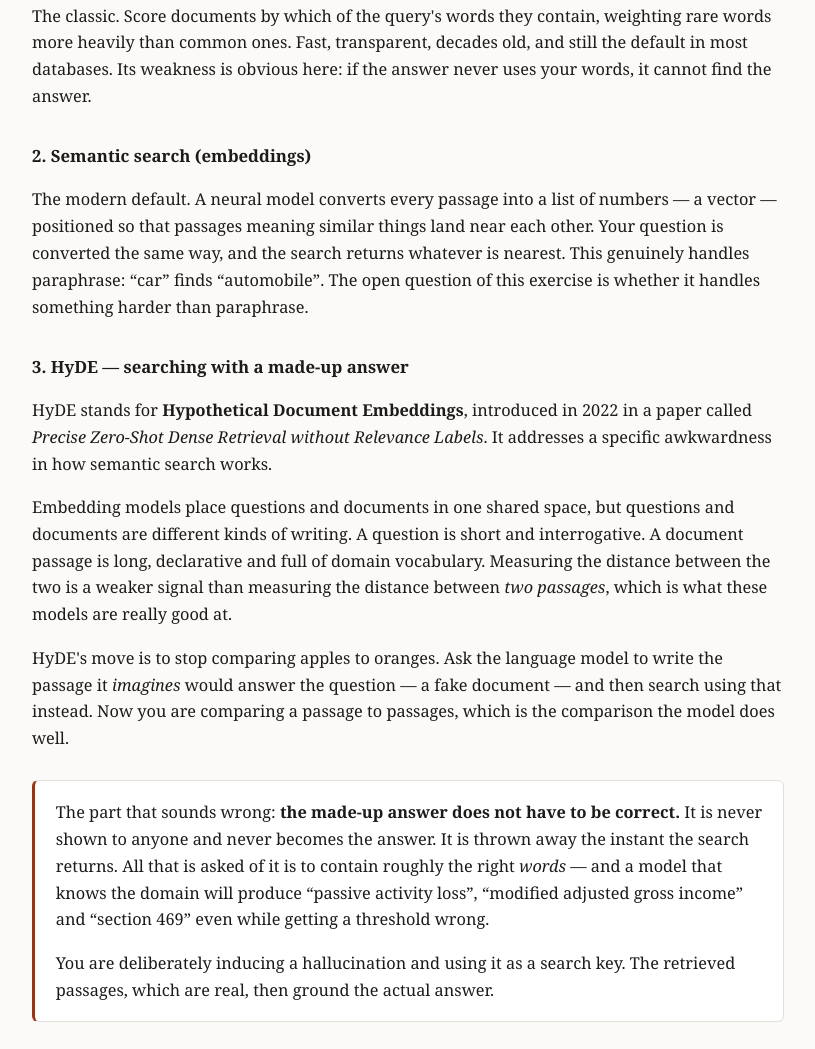
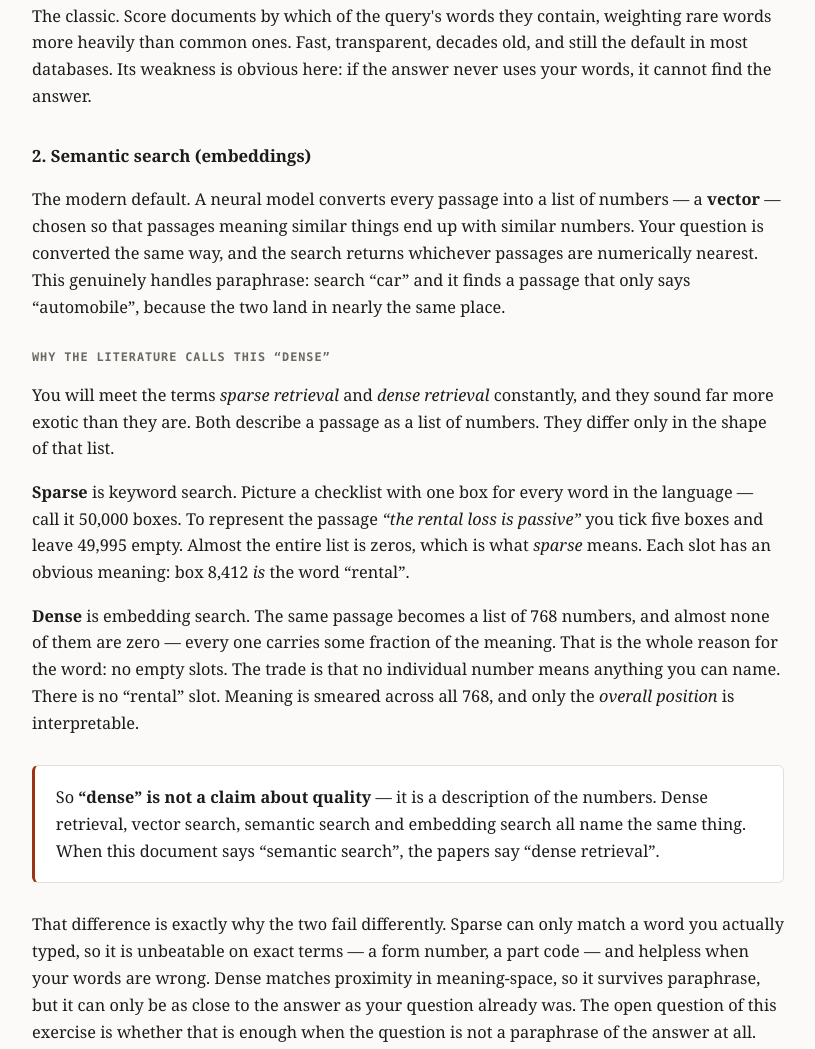
Before and after one commit to davidbmar/rag-bakeoff, a plain HTML site: page docs/index.html in a window 1280 px wide. Shown: the part 2491-3540 px from the top of the page, without its empty margins (232-1047 px from the left). Drawn offline with Linux system fonts and the light colour scheme.

Commit message:
docs: explain sparse and dense rather than avoiding the words
Removing "dense" from the prose dodged the question a reader had actually
asked. The terms are unavoidable the moment anyone reads a paper on this, so
the document now explains them where semantic search is introduced.

Both describe a passage as a list of numbers and differ only in the shape of
that list: sparse keeps one slot per vocabulary word and leaves 49,995 of
50,000 empty, with every slot naming a word you can point at; dense uses 768
numbers of which almost none are zero, none of which means anything on its own.
Hence the names — it is a description of the numbers, not a claim about
quality.

That difference is also why the two fail differently, which the section now
draws out: sparse can only match a word you typed, dense can only get as close
as your question already was.

Co-Authored-By: Claude Opus 5 (1M context) <noreply@anthropic.com>

```diff
--- a/docs/index.html
+++ b/docs/index.html
@@ -32,6 +32,11 @@
           letter-spacing: .08em; text-transform: uppercase; color: var(--muted); }
   h2 { font-size: 1.35rem; margin: 3rem 0 .9rem; letter-spacing: -.01em; }
   h3 { font-size: 1.05rem; margin: 2rem 0 .5rem; }
+  h4 {
+    font: 600 .74rem/1.4 ui-monospace, SFMono-Regular, Menlo, monospace;
+    letter-spacing: .08em; text-transform: uppercase; color: var(--muted);
+    margin: 1.75rem 0 .6rem;
+  }
   p, li { font-size: 1.02rem; }
   a { color: var(--accent); }
   code, pre { font-family: ui-monospace, SFMono-Regular, Menlo, monospace; }
@@ -215,11 +220,57 @@
 <h3>2. Semantic search (embeddings)</h3>
 <p>
   The modern default. A neural model converts every passage into a list of
-  numbers — a vector — positioned so that passages meaning similar things land
-  near each other. Your question is converted the same way, and the search
-  returns whatever is nearest. This genuinely handles paraphrase: “car” finds
-  “automobile”. The open question of this exercise is whether it handles
-  something harder than paraphrase.
+  numbers — a <strong>vector</strong> — chosen so that passages meaning similar
+  things end up with similar numbers. Your question is converted the same way,
+  and the search returns whichever passages are numerically nearest. This
+  genuinely handles paraphrase: search “car” and it finds a passage that only
+  says “automobile”, because the two land in nearly the same place.
+</p>
+
+<h4>Why the literature calls this “dense”</h4>
+
+<p>
+  You will meet the terms <em>sparse retrieval</em> and <em>dense
+  retrieval</em> constantly, and they sound far more exotic than they are. Both
+  describe a passage as a list of numbers. They differ only in the shape of
+  that list.
+</p>
+
+<p>
+  <strong>Sparse</strong> is keyword search. Picture a checklist with one box
+  for every word in the language — call it 50,000 boxes. To represent the
+  passage <em>“the rental loss is passive”</em> you tick five boxes and leave
+  49,995 empty. Almost the entire list is zeros, which is what <em>sparse</em>
+  means. Each slot has an obvious meaning: box 8,412 <em>is</em> the word
+  “rental”.
+</p>
+
+<p>
+  <strong>Dense</strong> is embedding search. The same passage becomes a list of
+  768 numbers, and almost none of them are zero — every one carries some
+  fraction of the meaning. That is the whole reason for the word: no empty
+  slots. The trade is that no individual number means anything you can name.
+  There is no “rental” slot. Meaning is smeared across all 768, and only the
+  <em>overall position</em> is interpretable.
+</p>
+
+<div class="callout">
+  <p>
+    So <strong>“dense” is not a claim about quality</strong> — it is a
+    description of the numbers. Dense retrieval, vector search, semantic search
+    and embedding search all name the same thing. When this document says
+    “semantic search”, the papers say “dense retrieval”.
+  </p>
+</div>
+
+<p>
+  That difference is exactly why the two fail differently. Sparse can only match
+  a word you actually typed, so it is unbeatable on exact terms — a form number,
+  a part code — and helpless when your words are wrong. Dense matches proximity
+  in meaning-space, so it survives paraphrase, but it can only be as close to the
+  answer as your question already was. The open question of this exercise is
+  whether that is enough when the question is not a paraphrase of the answer at
+  all.
 </p>
 
 <h3>3. HyDE — searching with a made-up answer</h3>
```
